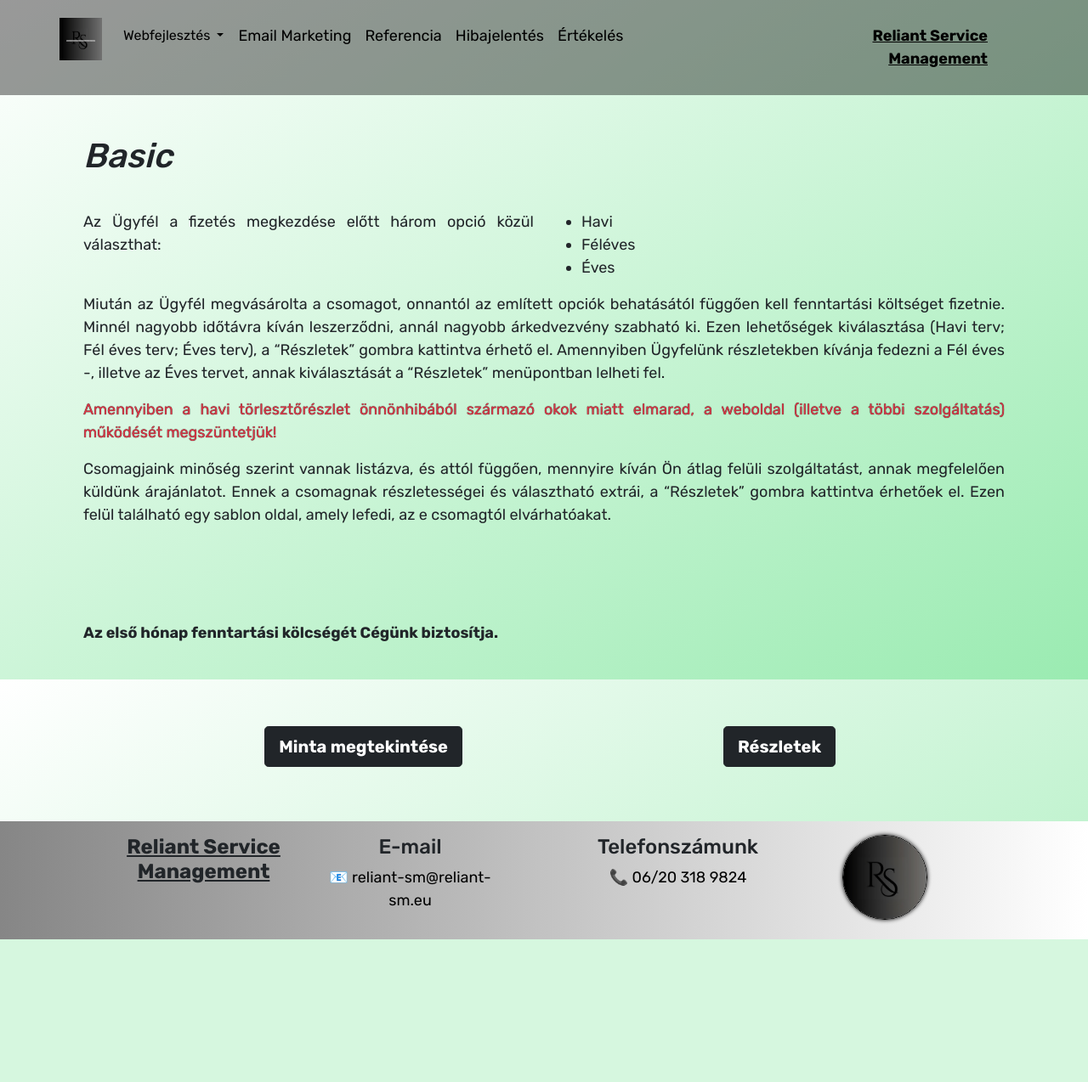
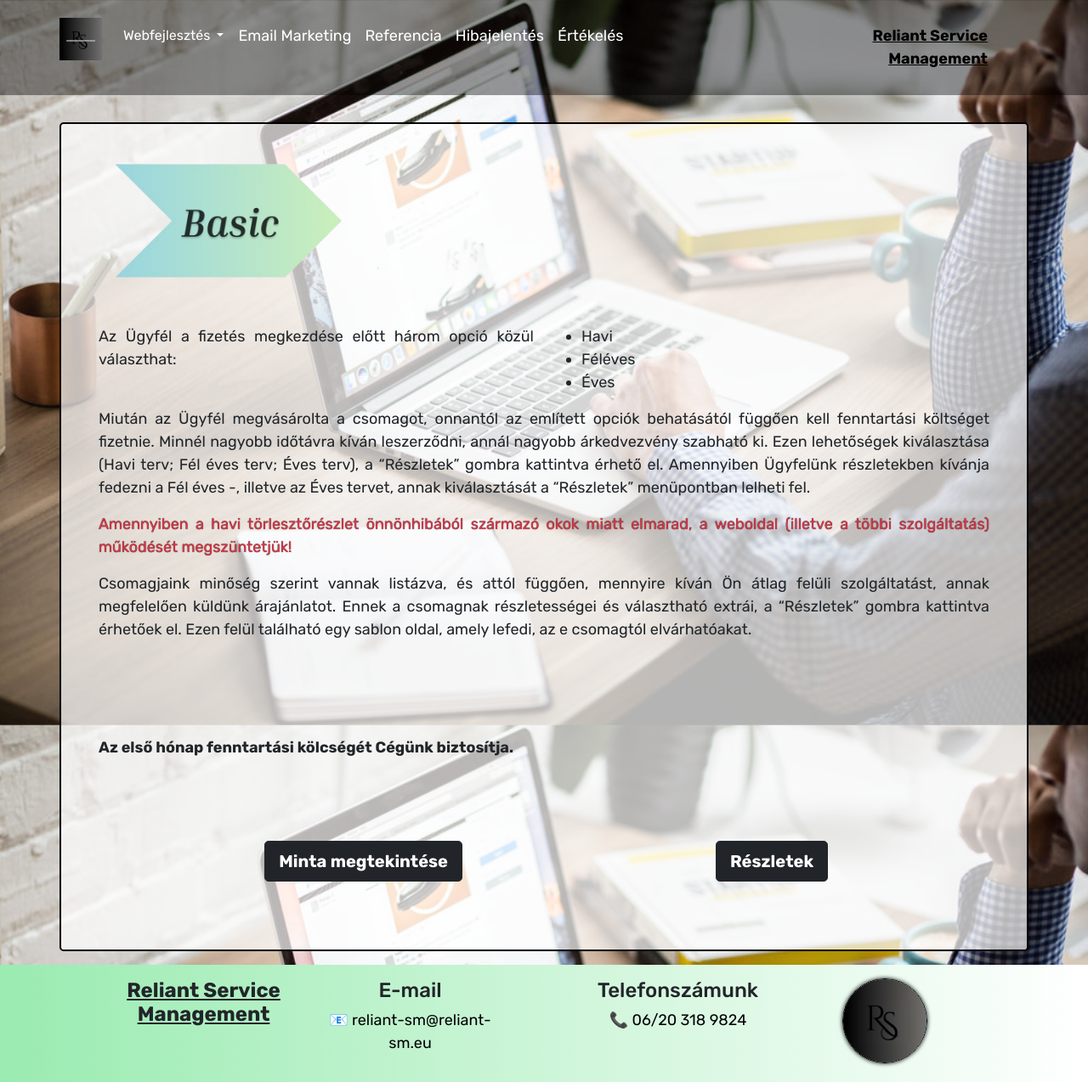
Before and after one commit to ZMilu24/reliant-sm_site, a PHP site: page /package.php?p=b in a window 1280 px wide. Shown: the whole page at 85% size. Before the commit the page ends 1106 px from the top, so only its background shows below. Run offline with PHP 8.4, Linux system fonts and the light colour scheme; some libraries are stand-ins or nearby versions.

Commit message:
packages update

```diff
--- a/config.php
+++ b/config.php
@@ -11,7 +11,8 @@
             ],
             "url" => "b",
             "theme color" => "9AEBB1",
-            "link" => $main_link."template/basic/"
+            "link" => $main_link."template/basic/",
+            "bgPic" => "imgs/basic_bg.jpg"
         ];
         $themes["premium"] = [
             "name" => "Premium",
@@ -20,7 +21,8 @@
             ],
             "url" => "p",
             "theme color" => "DBF5F5",
-            "link" => $main_link."template/premium/"
+            "link" => $main_link."template/premium/",
+            "bgPic" => "imgs/premium_bg.jpg"
         ];
         $themes["ultra"] = [
             "name" => "Ultra",
@@ -31,7 +33,8 @@
             "url" => "u",
             "theme color" => "424478",
             "warning" => "",
-            "link" => $main_link."template/ultra/"
+            "link" => $main_link."template/ultra/",
+            "bgPic" => "imgs/ultra_bg.jpg"
         ];
 
     $ceos = array();
@@ -53,6 +56,7 @@
             "image1" => "imgs/logo2.png",
             "image2" => "imgs/logo.png"
         ];*/
+
     $isMob = is_numeric(strpos(strtolower($_SERVER["HTTP_USER_AGENT"]), "mobile"));
 
 ?>
--- /dev/null
+++ b/css/packages.css
@@ -0,0 +1,8 @@
+#shutter {
+    background-color: rgba(255, 255, 255, 0.7);
+    border: 2px solid   rgba(0, 0, 0, 1);
+}
+
+.nav-link {
+    color: white !important;
+}
--- a/package.php
+++ b/package.php
@@ -16,15 +16,15 @@
 
 ?>
 
-    <?php header_v2(null, "linear-gradient(to bottom right, white, #".$package["theme color"].")", "", $package["name"]); ?>
+    <?php header_v2("css/packages.css", "url(".$package["bgPic"].")", "", $package["name"]); ?>
     <?php //main_header($package["theme color"]); ?>
     </header>
     <main class="container-fluid mt-5">
-        <div>
+    <div id="shutter" class="container my-3 rounded-3 p-3">
         <div class="container">
             <div class="row p-3">
             <div class="col text-left">
-                <h1><i><?php echo($package["name"])?></i></h1>
+                <h1><img src="imgs/<?php echo($package["name"]."_ful.png"); ?>" width=300></h1>
             </div>
         </div>
         <div class="row p-3">
@@ -106,6 +106,6 @@ Ennek a csomagnak részletességei és választható extrái, a “Részletek”
         </div>
     </main>
 
-    <?php footer_fnc()?>
+    <?php footer_fnc($package["theme color"])?>
 </body>
 </html>
```
Also changed, not shown: imgs/basic_bg.jpg (renamed from imgs/img3.jpg), imgs/premium_bg.jpg (renamed from imgs/img4.jpg), imgs/ultra_bg.jpg (added).
